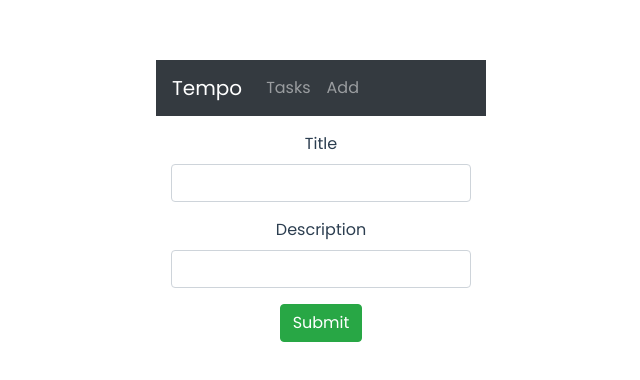
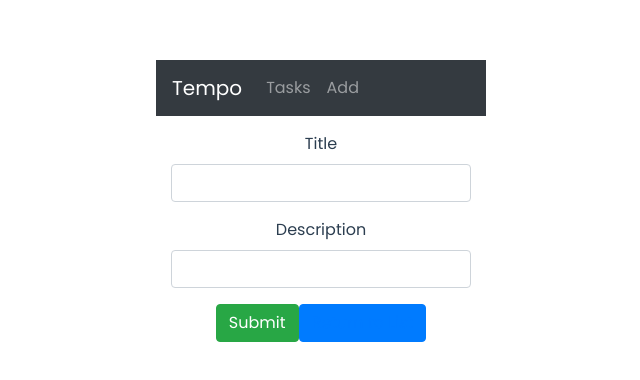
Before and after one commit to nyjmonsanto/Tempo, a Vue app in the folder initial_project/tempo_vuejs/: page /add in a window 1280 px wide. Shown: the top 380 px of the page, without its empty margins (319-959 px from the left). Built offline with nearby package versions, Linux system fonts and the light colour scheme.

Commit message:
Added button to return back to task list

```diff
--- a/initial_project/tempo_vuejs/src/components/AddTask.vue
+++ b/initial_project/tempo_vuejs/src/components/AddTask.vue
@@ -10,10 +10,12 @@
                 <input type="text" class="form-control" id="description" required v-model="task.description" name="description"/>
             </div>
             <button @click="saveTask" class="btn btn-success">Submit</button>
+            <button class="btn btn-primary"><router-link to="/">Return to List</router-link></button>
         </div>
         <div v-else>
             <h4>Submitted successfully!</h4>
             <button class="btn btn-success" @click="newTask">Add</button>
+            <button class="btn btn-primary"><router-link to="/">Return to List</router-link></button>
         </div>
     </div>
 </template>
```
